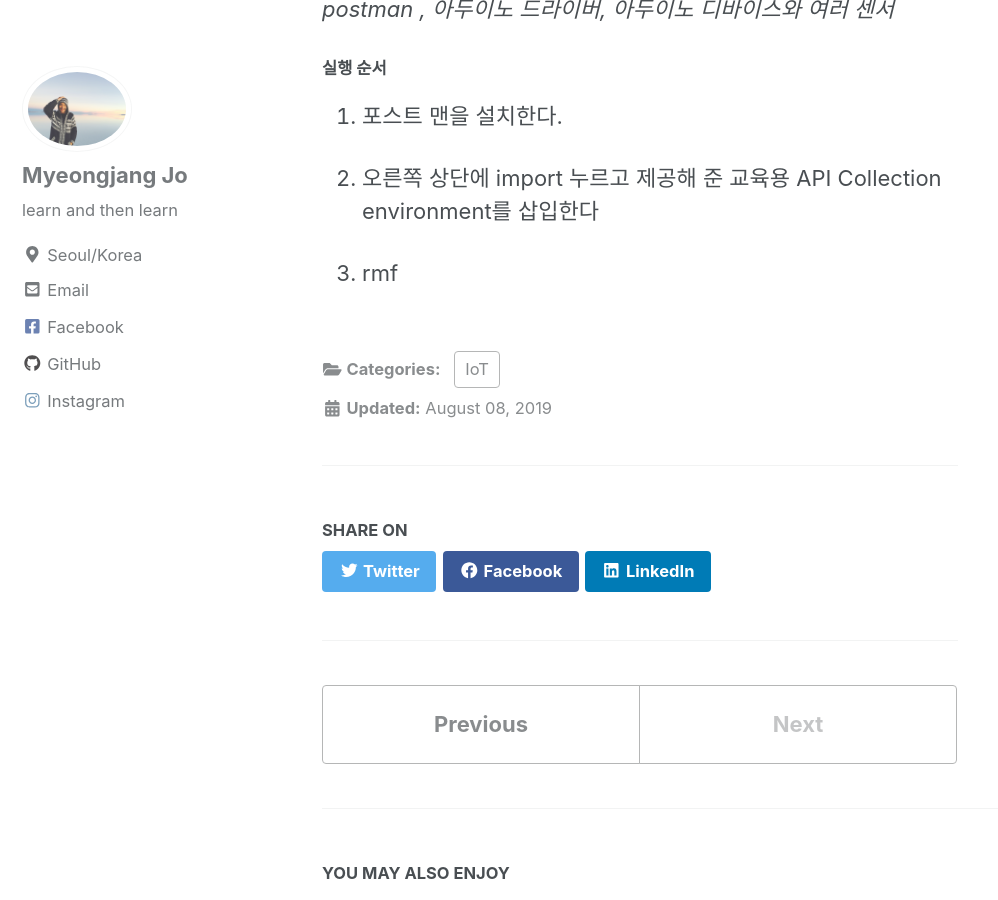
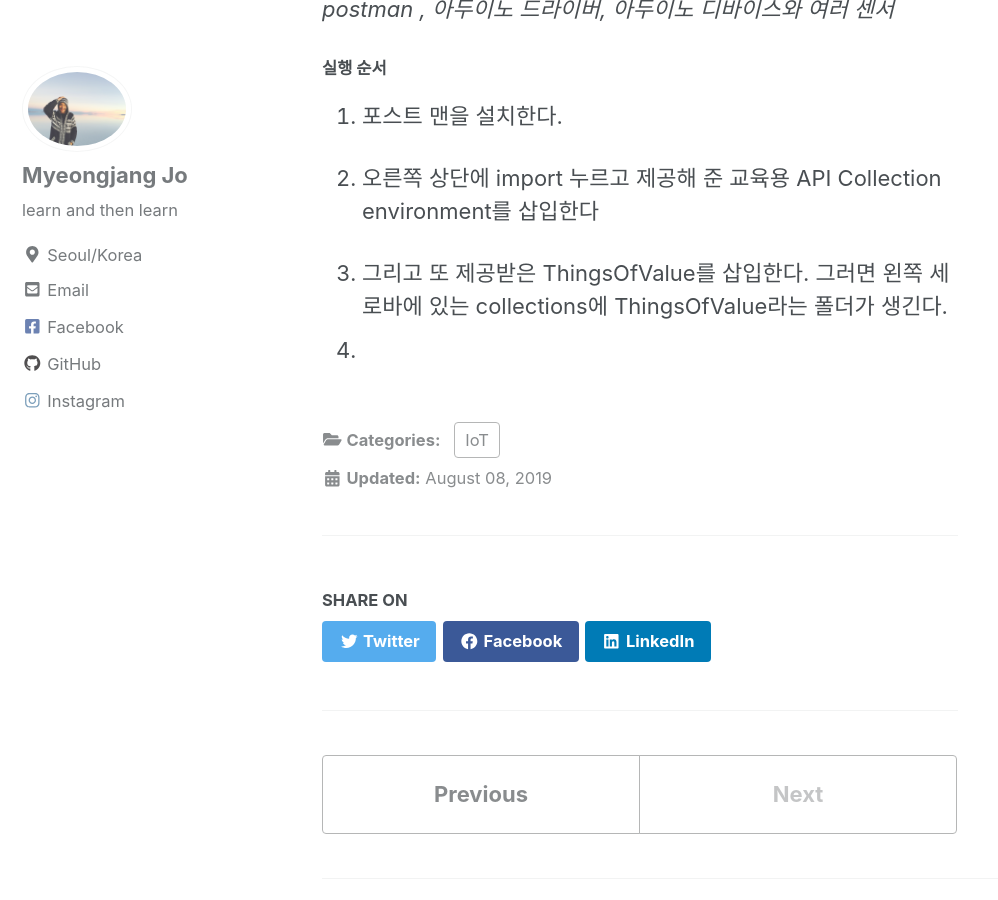
Before and after one commit to josephmjjo/josephmjjo.github.io, a Jekyll site: the page built from _posts/2019-08-08-arduino.md, in a window 1280 px wide and 900 px high, scrolled down 392 px. Shown: the whole window, without its empty margins (0-998 px from the left). Built offline with Jekyll 4.4.1, drawn with Linux system fonts in a browser that asks for light colours; cached includes are drawn as plain includes; nearby versions of some CDN libraries.

Commit message:
_posts/2019-08-08-arduino.md updated from https://stackedit.io/

```diff
--- a/_posts/2019-08-08-arduino.md
+++ b/_posts/2019-08-08-arduino.md
@@ -15,12 +15,13 @@ categories:
 
 2. 오른쪽 상단에 import 누르고 제공해 준 교육용 API Collection environment를 삽입한다
 
-3. rmf
+3. 그리고 또 제공받은 ThingsOfValue를 삽입한다. 그러면 왼쪽 세로바에 있는 collections에 ThingsOfValue라는 폴더가 생긴다.
+4.
 
 
 
 <!--stackedit_data:
-eyJoaXN0b3J5IjpbMTYwODA0MjYyOCw3MzIxNjkyNjcsNDA0OD
-EwNDgsLTQ4NDA3NjYyNiwtMTc3NDI3ODM3NiwtNjE0MjQxODY2
-XX0=
+eyJoaXN0b3J5IjpbLTY4NDMzMzY2NiwxNjA4MDQyNjI4LDczMj
+E2OTI2Nyw0MDQ4MTA0OCwtNDg0MDc2NjI2LC0xNzc0Mjc4Mzc2
+LC02MTQyNDE4NjZdfQ==
 -->
```
